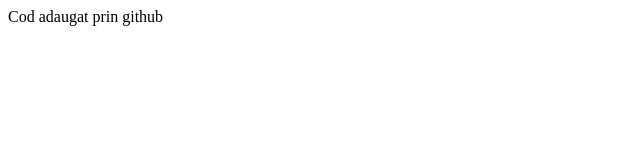
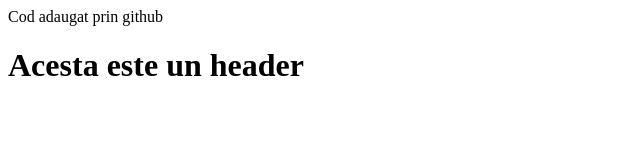
Before and after one commit to madatank/ProiectTermeni, a plain HTML site: page index.html in a window 1280 px wide. Shown: the whole page, without its empty margins (0-640 px from the left). Drawn offline with Linux system fonts and the light colour scheme.

Commit message:
Adaugat un nou header

```diff
--- a/index.html
+++ b/index.html
@@ -1 +1,2 @@
 <p>Cod adaugat prin github</p>
+<h1>Acesta este un header<h1>
```
